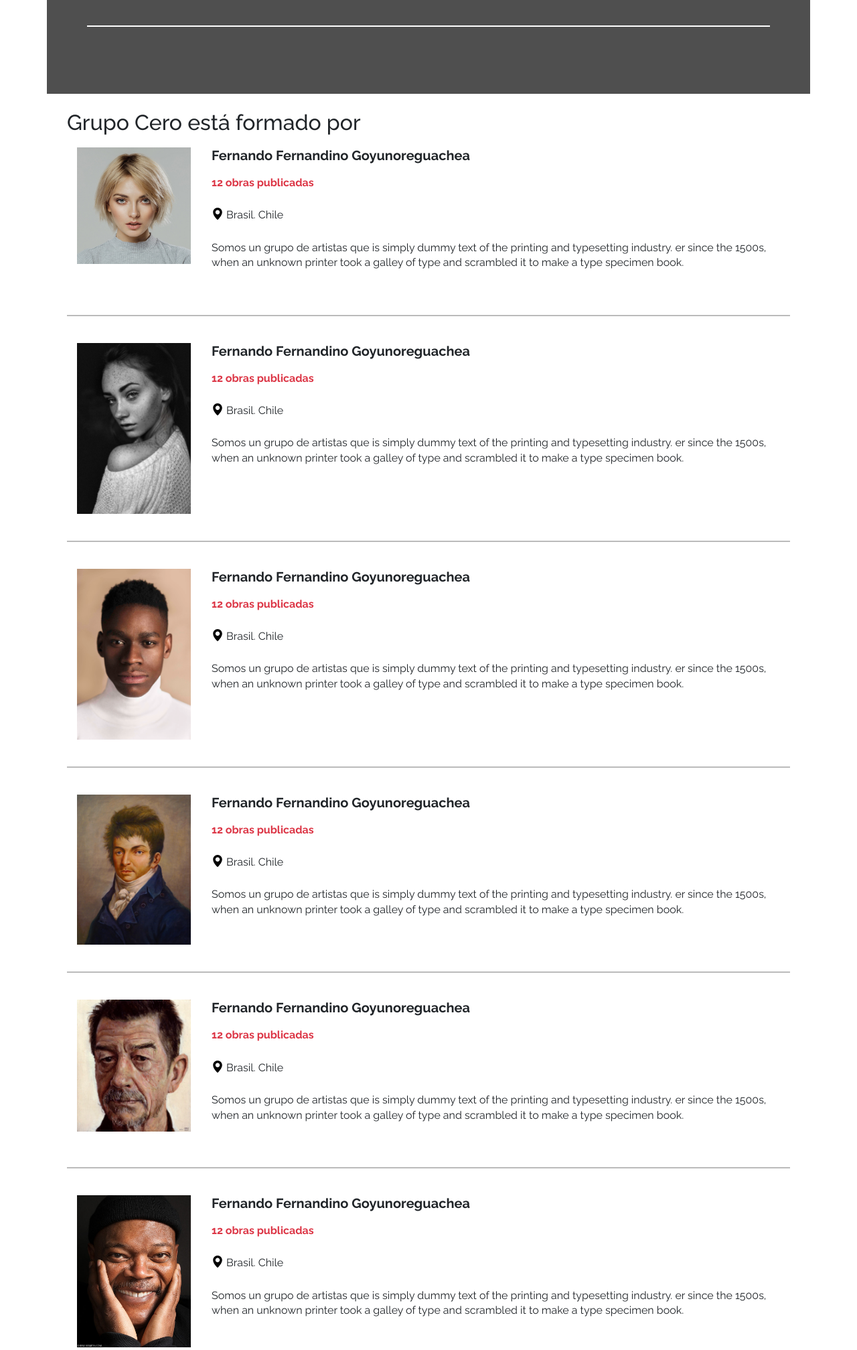
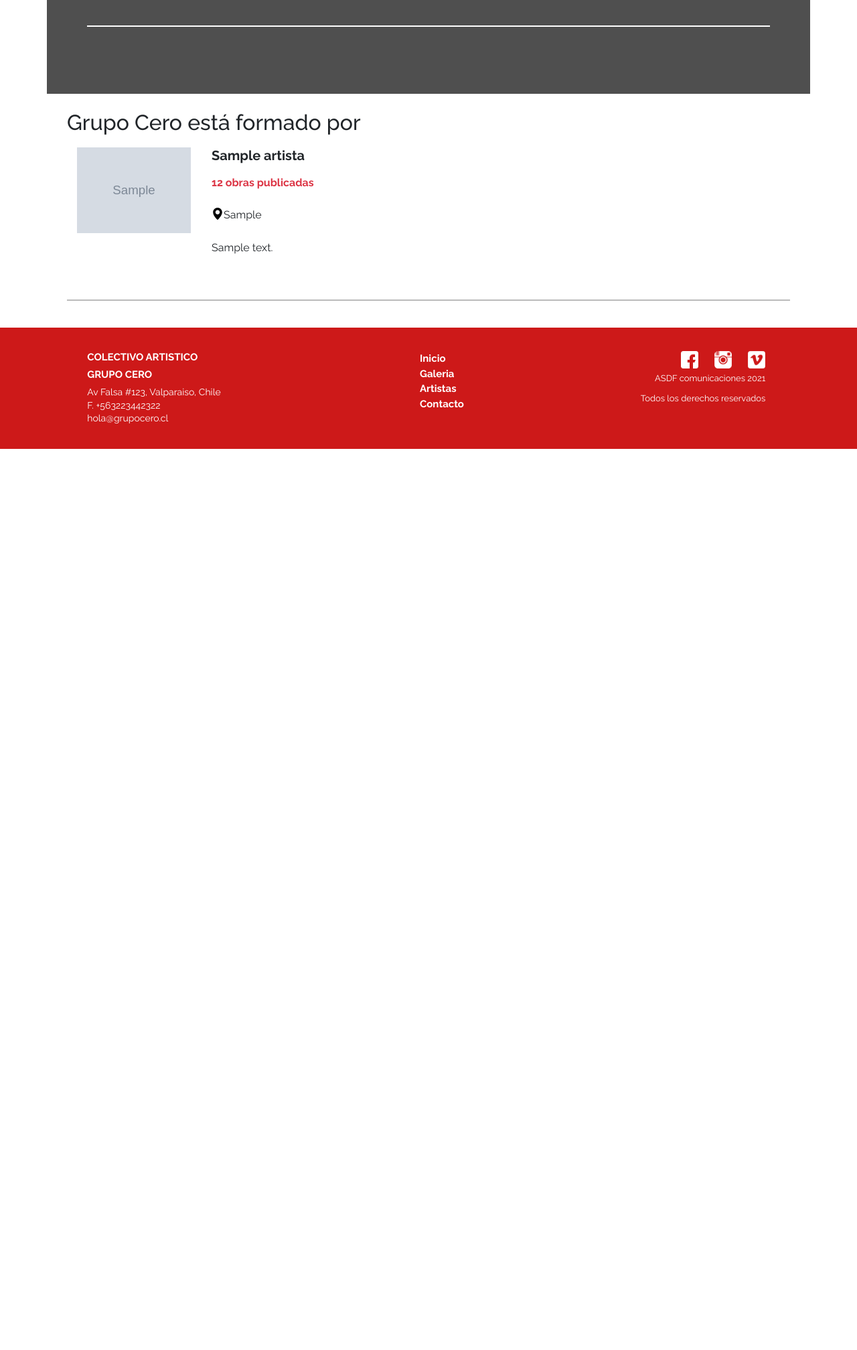
Before and after one commit to malcompozo/GrupoCero, a Django app: page /artista/ in a window 1280 px wide. Shown: the part 514-2529 px from the top of the page at 67% size. After the commit the page ends 1184 px from the top, so only its background shows below. Run offline with Django 3.2, Linux system fonts and the light colour scheme; tables that the repository leaves empty hold one stand-in row (values such as "Sample post"); grey boxes marked "Sample" are stand-in pictures; some libraries are stand-ins or nearby versions.

Commit message:
lista de artistas

```diff
--- a/GrupoCero/artista/templates/artista/artistas.html
+++ b/GrupoCero/artista/templates/artista/artistas.html
@@ -23,90 +23,22 @@
 
         <p class="h2 mt-4">Grupo Cero está formado por</p>
 
+        {% for artista in artistas %}
             <div>
                 <div class="media">
                     <a href="{% url 'detalle_artista' %}">
-                    <img src="{% static 'core/img/artista (1).jpg' %}" class="media-cover col mr-3" alt="artista">
+                        <img src="{{artista.foto_perfil.url}}" class="media-cover col mr-3" alt="artista">
                     </a>
                     <div class="media-body">
-                    <h5 class="mt-0">Fernando Fernandino Goyunoreguachea</h5>
+                        <h5 class="mt-0">{{artista.nombre_artista}}</h5>
                         <p class="text-danger"><strong>12 obras publicadas</strong></p>
-                    <p><img class="align-top" width="18" src="{% static 'core/img/posicion.svg' %}" alt="lugar" /> Brasil. Chile</p>
-                    <p>Somos un grupo de artistas que is simply dummy text of the printing and typesetting industry. er since the 1500s, when an unknown printer took a galley of type and scrambled it to make a type specimen book. </p>
+                        <p><img class="align-top" width="18" src="{% static 'core/img/posicion.svg' %}" alt="lugar" />{{artista.pais}}</p>
+                        <p>{{artista.biografia}}</p>
                     </div>
                 </div>
                 <div class="linea"></div>
             </div>
-        <div>
-            <div class="media">
-                <a href="{% url 'detalle_artista' %}">
-                    <img src="{% static 'core/img/artista (2).jpg' %}" class="media-cover col mr-3" alt="artista">
-                </a>
-                <div class="media-body">
-                    <h5 class="mt-0">Fernando Fernandino Goyunoreguachea</h5>
-                    <p class="text-danger"><strong>12 obras publicadas</strong></p>
-                    <p><img class="align-top" width="18" src="{% static 'core/img/posicion.svg' %}" alt="lugar" /> Brasil. Chile</p>
-                    <p>Somos un grupo de artistas que is simply dummy text of the printing and typesetting industry. er since the 1500s, when an unknown printer took a galley of type and scrambled it to make a type specimen book. </p>
-                </div>
-            </div>
-            <div class="linea"></div>
-        </div>
-        <div>
-            <div class="media">
-                <a href="{% url 'detalle_artista' %}">
-                    <img src="{% static 'core/img/artista (3).jpg' %}" class="media-cover col mr-3" alt="artista">
-                </a>
-                <div class="media-body">
-                    <h5 class="mt-0">Fernando Fernandino Goyunoreguachea</h5>
-                    <p class="text-danger"><strong>12 obras publicadas</strong></p>
-                    <p><img class="align-top" width="18" src="{% static 'core/img/posicion.svg' %}" alt="lugar" /> Brasil. Chile</p>
-                    <p>Somos un grupo de artistas que is simply dummy text of the printing and typesetting industry. er since the 1500s, when an unknown printer took a galley of type and scrambled it to make a type specimen book. </p>
-                </div>
-            </div>
-            <div class="linea"></div>
-        </div>
-        <div>
-            <div class="media">
-                <a href="{% url 'detalle_artista' %}">
-                    <img src="{% static 'core/img/artista (4).jpg' %}" class="media-cover col mr-3" alt="artista">
-                </a>
-                <div class="media-body">
-                    <h5 class="mt-0">Fernando Fernandino Goyunoreguachea</h5>
-                    <p class="text-danger"><strong>12 obras publicadas</strong></p>
-                    <p><img class="align-top" width="18" src="{% static 'core/img/posicion.svg' %}" alt="lugar" /> Brasil. Chile</p>
-                    <p>Somos un grupo de artistas que is simply dummy text of the printing and typesetting industry. er since the 1500s, when an unknown printer took a galley of type and scrambled it to make a type specimen book. </p>
-                </div>
-            </div>
-            <div class="linea"></div>
-        </div>
-        <div>
-            <div class="media">
-                <a href="{% url 'detalle_artista' %}">
-                    <img src="{% static 'core/img/artista (5).jpg' %}" class="media-cover col mr-3" alt="artista">
-                </a>
-                <div class="media-body">
-                    <h5 class="mt-0">Fernando Fernandino Goyunoreguachea</h5>
-                    <p class="text-danger"><strong>12 obras publicadas</strong></p>
-                    <p><img class="align-top" width="18" src="{% static 'core/img/posicion.svg' %}" alt="lugar" /> Brasil. Chile</p>
-                    <p>Somos un grupo de artistas que is simply dummy text of the printing and typesetting industry. er since the 1500s, when an unknown printer took a galley of type and scrambled it to make a type specimen book. </p>
-                </div>
-            </div>
-            <div class="linea"></div>
-        </div>
-        <div>
-            <div class="media">
-                <a href="{% url 'detalle_artista' %}">
-                    <img src="{% static 'core/img/artista (6).jpg' %}" class="media-cover col mr-3" alt="artista">
-                </a>
-                <div class="media-body">
-                    <h5 class="mt-0">Fernando Fernandino Goyunoreguachea</h5>
-                    <p class="text-danger"><strong>12 obras publicadas</strong></p>
-                    <p><img class="align-top" width="18" src="{% static 'core/img/posicion.svg' %}" alt="lugar" /> Brasil. Chile</p>
-                    <p>Somos un grupo de artistas que is simply dummy text of the printing and typesetting industry. er since the 1500s, when an unknown printer took a galley of type and scrambled it to make a type specimen book. </p>
-                </div>
-            </div>
-            <div class="linea"></div>
-        </div>
+        {% endfor %}
 
     </div>
 </div>
```
Also changed, not shown: GrupoCero/media/artistas/shinobi.png (added). Lines whose indentation alone changed are shown as unchanged.
